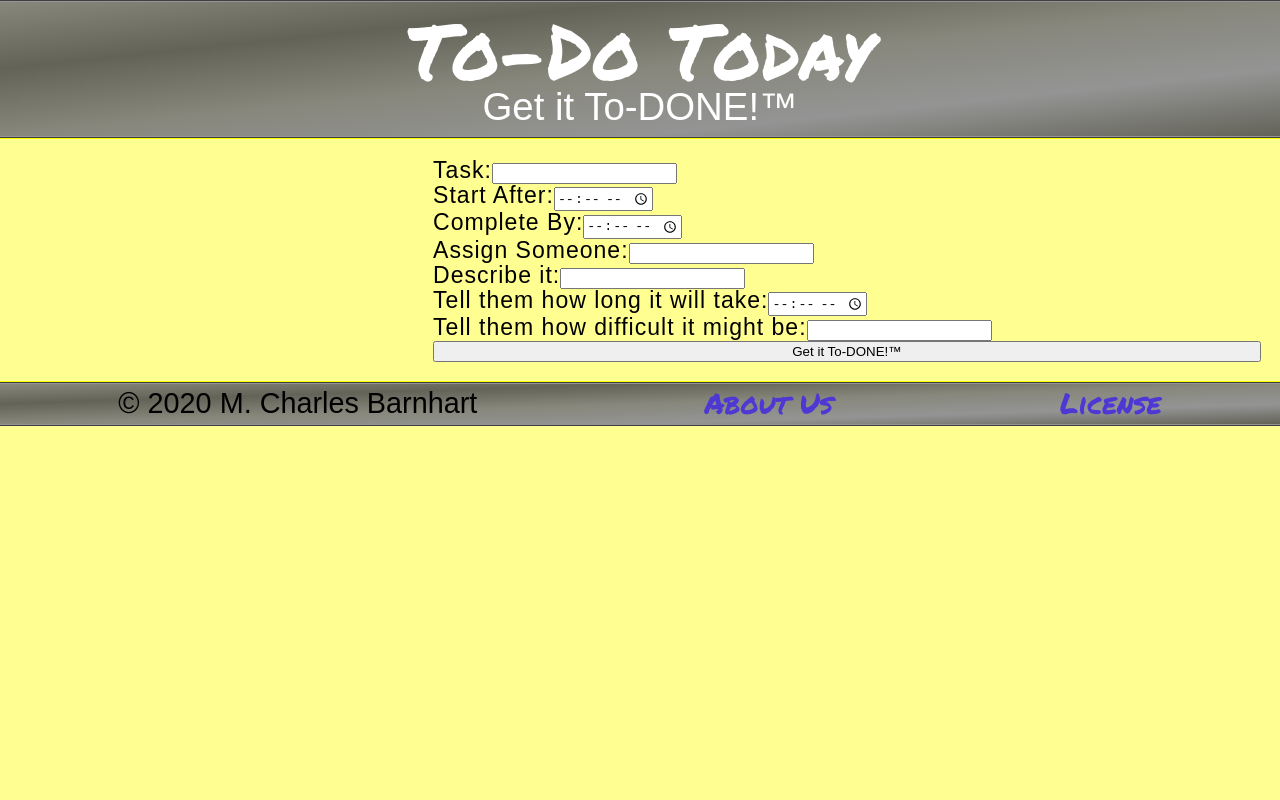
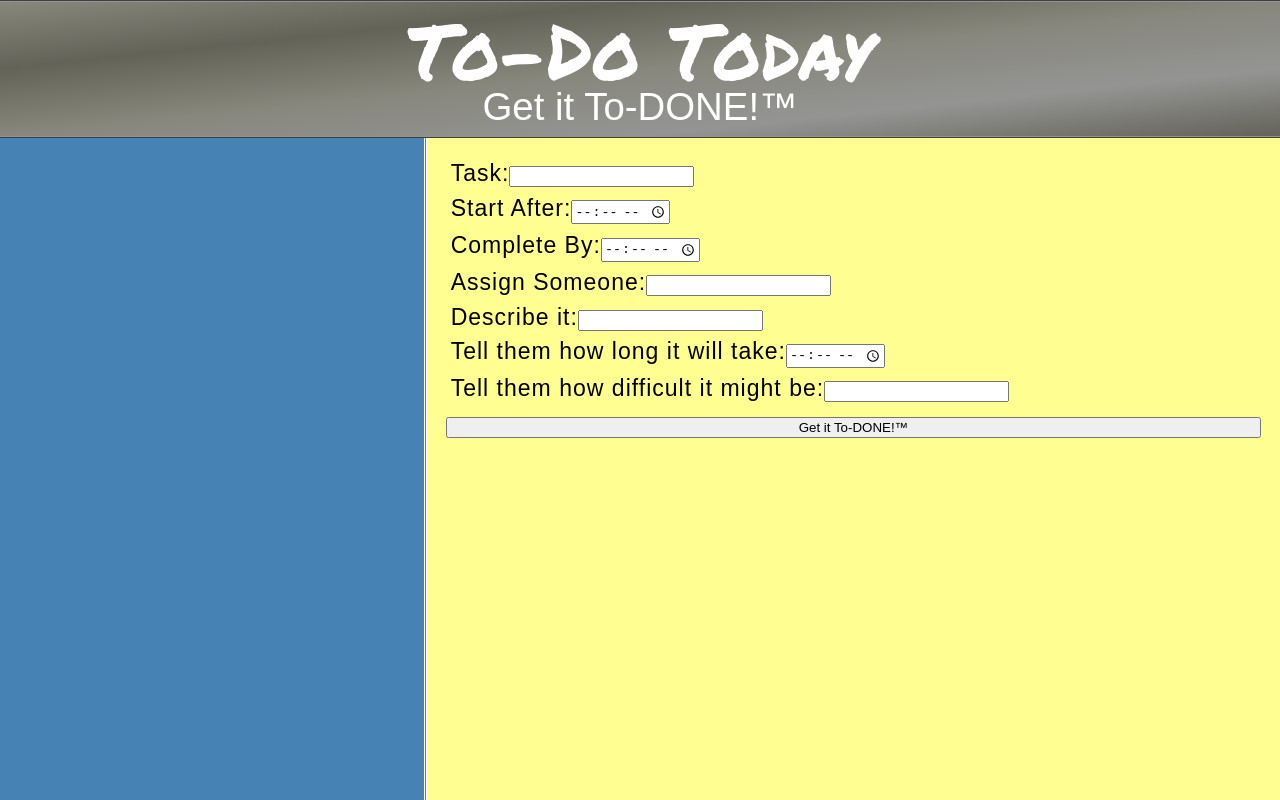
Before and after one commit to TheAgileMCB/ToDoTodayReact, a React (Create React App) app in the folder todo-today-front-end/: page / in a window 1280 px wide. Shown: the top 800 px of the page. Built offline with nearby package versions, Linux system fonts and the light colour scheme; a web font is replaced by a local one.

Commit message:
styled home page list and some form

```diff
--- a/todo-today-front-end/src/app.scss
+++ b/todo-today-front-end/src/app.scss
@@ -22,10 +22,9 @@ body {
 main {
   height: 100%;
   padding: 1rem;
-  border-top: 1px solid yellow;
-  border-bottom: 1px solid yellow;
   display: grid;
   grid-template-columns: 1fr 2fr;
+  grid-gap: 1rem;
   letter-spacing: 1px;
   h1{
     font-family: $headingFont;
--- a/todo-today-front-end/src/components/to-do-form/form.scss
+++ b/todo-today-front-end/src/components/to-do-form/form.scss
@@ -1,7 +1,11 @@
 .form-wrapper{
+    // border-top: 1px solid yellow;
+    // border-bottom: 1px solid yellow;
     form{
-
         display: flex;
         flex-direction: column;
+        label {
+            margin: .25rem;
+        }
     }
 }
--- a/todo-today-front-end/src/components/to-do-list/index.js
+++ b/todo-today-front-end/src/components/to-do-list/index.js
@@ -1,4 +1,5 @@
 import React from 'react';
+import './list.scss';
 
 export default function ToDoList() {
     // var str = '8 rabbits, that\'s 16 rabbit ears';
--- /dev/null
+++ b/todo-today-front-end/src/components/to-do-list/list.scss
@@ -0,0 +1,9 @@
+.list {
+background: steelblue;
+border-right: 3px double #fff;
+margin-left: -1rem;
+margin-top: -1rem;
+margin-bottom: -1rem;
+height: 100vh;
+
+}
```
